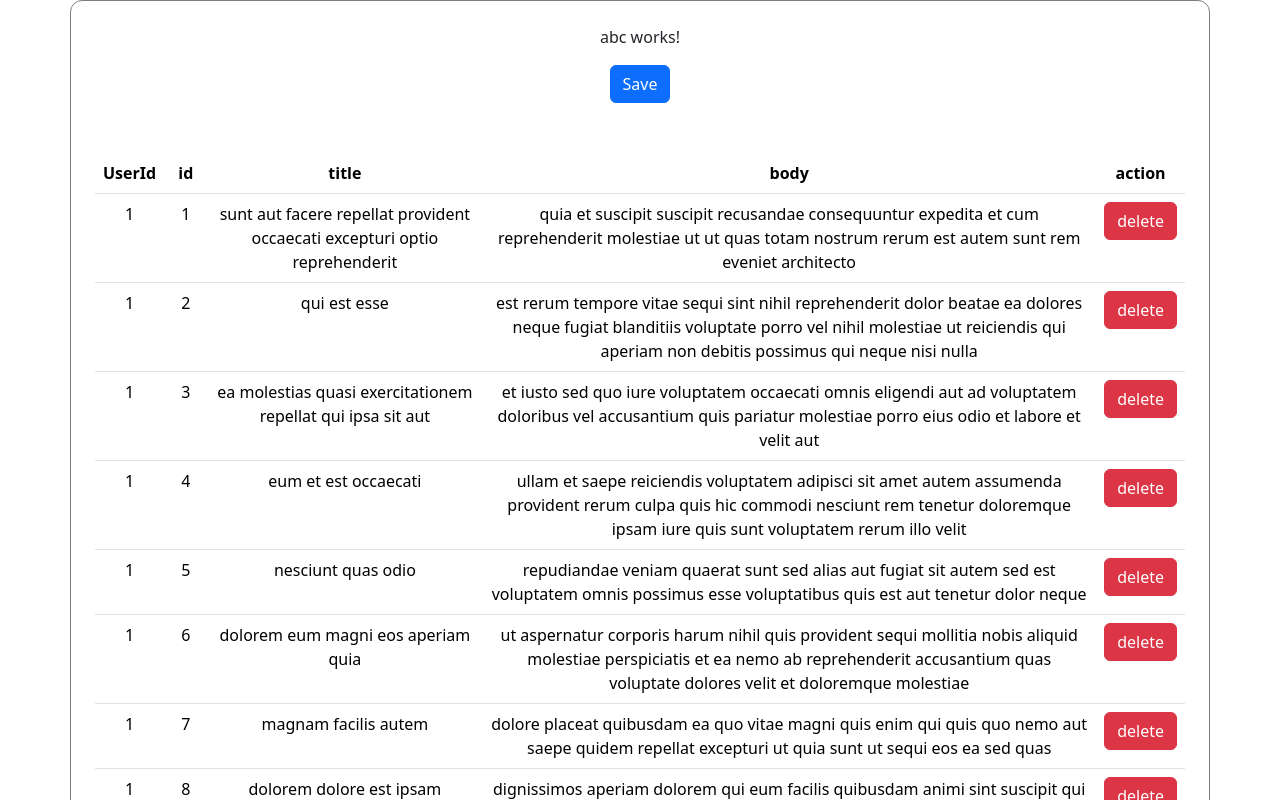
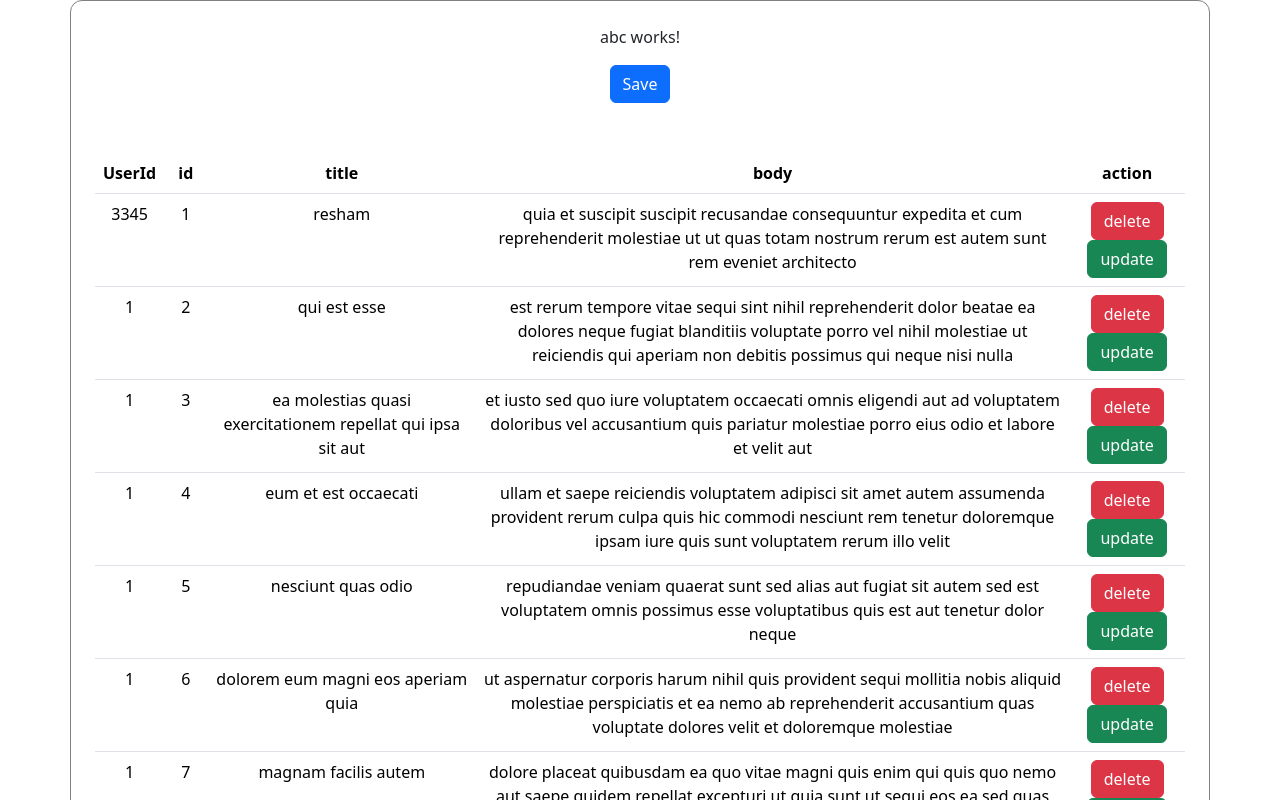
Before and after one commit to sudhansom/EcomAngular, an Angular app: page /posts in a window 1280 px wide. Shown: the top 800 px of the page. Built offline with nearby package versions, Linux system fonts and the light colour scheme; data requests are answered from the project's data file.

Commit message:
fix update

```diff
--- a/db.json
+++ b/db.json
@@ -1,9 +1,9 @@
 {
   "posts": [
     {
-      "userId": 1,
+      "userId": 3345,
       "id": 1,
-      "title": "sunt aut facere repellat provident occaecati excepturi optio reprehenderit",
+      "title": "resham",
       "body": "quia et suscipit\nsuscipit recusandae consequuntur expedita et cum\nreprehenderit molestiae ut ut quas totam\nnostrum rerum est autem sunt rem eveniet architecto"
     },
     {
@@ -601,5 +601,4 @@
       "body": "cupiditate quo est a modi nesciunt soluta\nipsa voluptas error itaque dicta in\nautem qui minus magnam et distinctio eum\naccusamus ratione error aut"
     }
   ]
-
 }
--- a/src/app/post/all-posts/all-posts.component.html
+++ b/src/app/post/all-posts/all-posts.component.html
@@ -14,7 +14,7 @@
       <td>{{d.id}}</td>
       <td>{{d.title}}</td>
       <td>{{d.body}}</td>
-      <td><button class="btn btn-danger" (click)="deleteOne(d.id)">delete</button></td>
+      <td><button class="btn btn-danger" (click)="deleteOne(d.id)">delete</button> <button class="btn btn-success" (click)="updateOne(d.id)">update</button></td>
     </tr>
   </tbody>
 </table>
--- a/src/app/post/all-posts/all-posts.component.ts
+++ b/src/app/post/all-posts/all-posts.component.ts
@@ -1,6 +1,6 @@
 import { Component, inject } from '@angular/core';
 import { PostService } from '../post.service';
-import { Observable } from 'rxjs';
+import { Observable, switchMap } from 'rxjs';
 import { Post } from '../post';
 import { CommonModule } from '@angular/common';
 
@@ -19,7 +19,7 @@ export class AllPostsComponent {
 
   ngOnInit():void {
     // this.service.getAllPosts().subscribe(console.log);
-    this.post$.subscribe(console.log);
+    //this.post$.subscribe(console.log);
   }
 
   deleteOne(id: number){
@@ -27,7 +27,21 @@ export class AllPostsComponent {
       this.data$ = this.service.getAllPosts();
     });
   }
+  findOne(id: number){
+    //this.service.getOnePost(id).subscribe(console.log);
+  }
+  updateOne(id: number){
+    let abc = this.service.getOnePost(id).pipe(switchMap(post =>{
+      post.userId = 3345;
+      post.title = 'resham';
+    console.log(post);
 
+      return this.service.updateOne(id, post)}));
+    abc.subscribe(data => {
+      console.log('updated. ',data)
+      this.data$ = this.service.getAllPosts();
+    });
+  }
 
 
 }
--- a/src/app/post/post.service.ts
+++ b/src/app/post/post.service.ts
@@ -1,13 +1,20 @@
 import { Injectable } from '@angular/core';
-import { HttpClient } from '@angular/common/http';
+import { HttpClient, HttpHeaders } from '@angular/common/http';
 import { Observable } from 'rxjs';
 
 import { Post } from './post';
+
+
 
 @Injectable({
   providedIn: 'root'
 })
 export class PostService {
+  httpOptions = {
+     headers : new HttpHeaders({
+      'Content-Type': 'application/json'
+  })
+  }
   apiUrl = "http://localhost:3000/posts/";
 
   constructor(private _http: HttpClient) { }
@@ -21,4 +28,8 @@ export class PostService {
   deletePost(id:number){
     return this._http.delete<Post>(this.apiUrl + id);
   }
+  updateOne(id: number, post: Post): Observable<any>{
+    console.log(post);
+    return this._http.put<Post>(this.apiUrl + id, JSON.stringify(post), this.httpOptions);
+  }
 }
```
